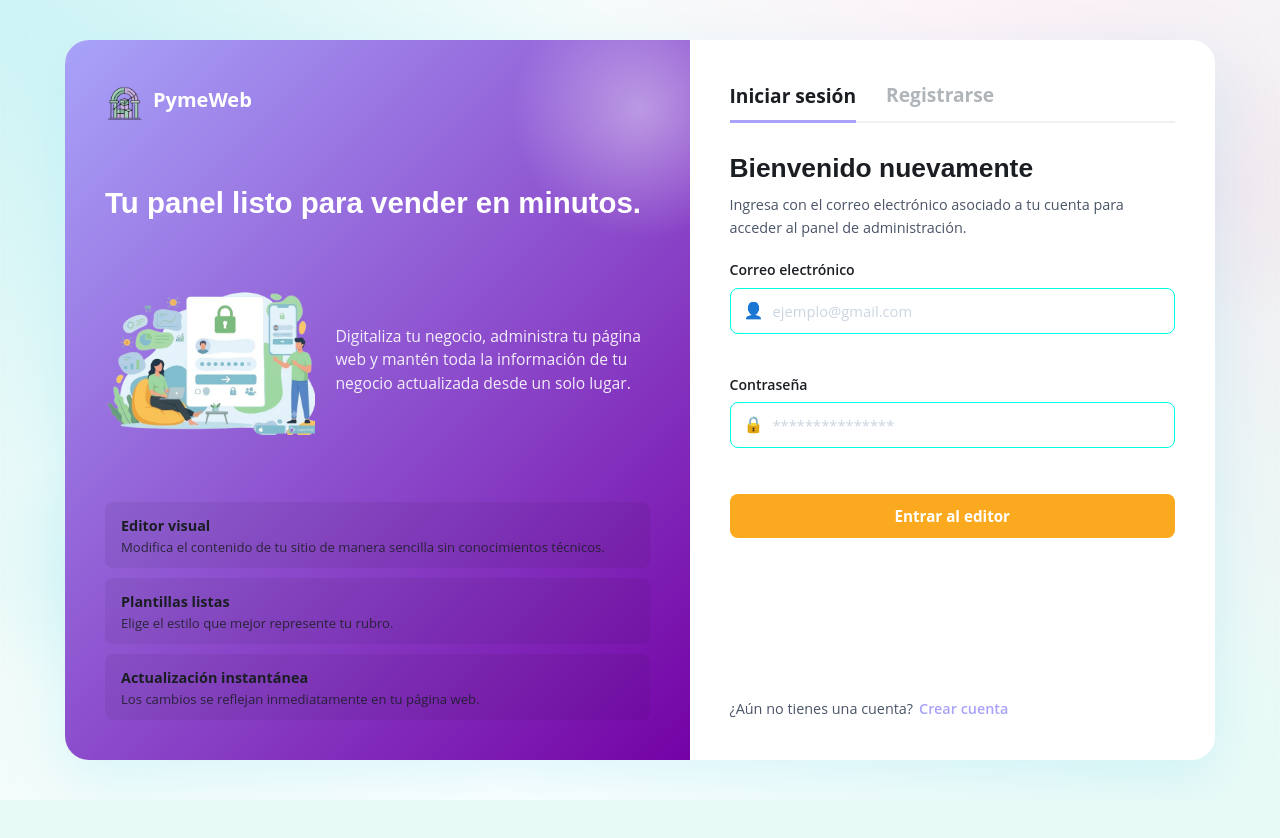
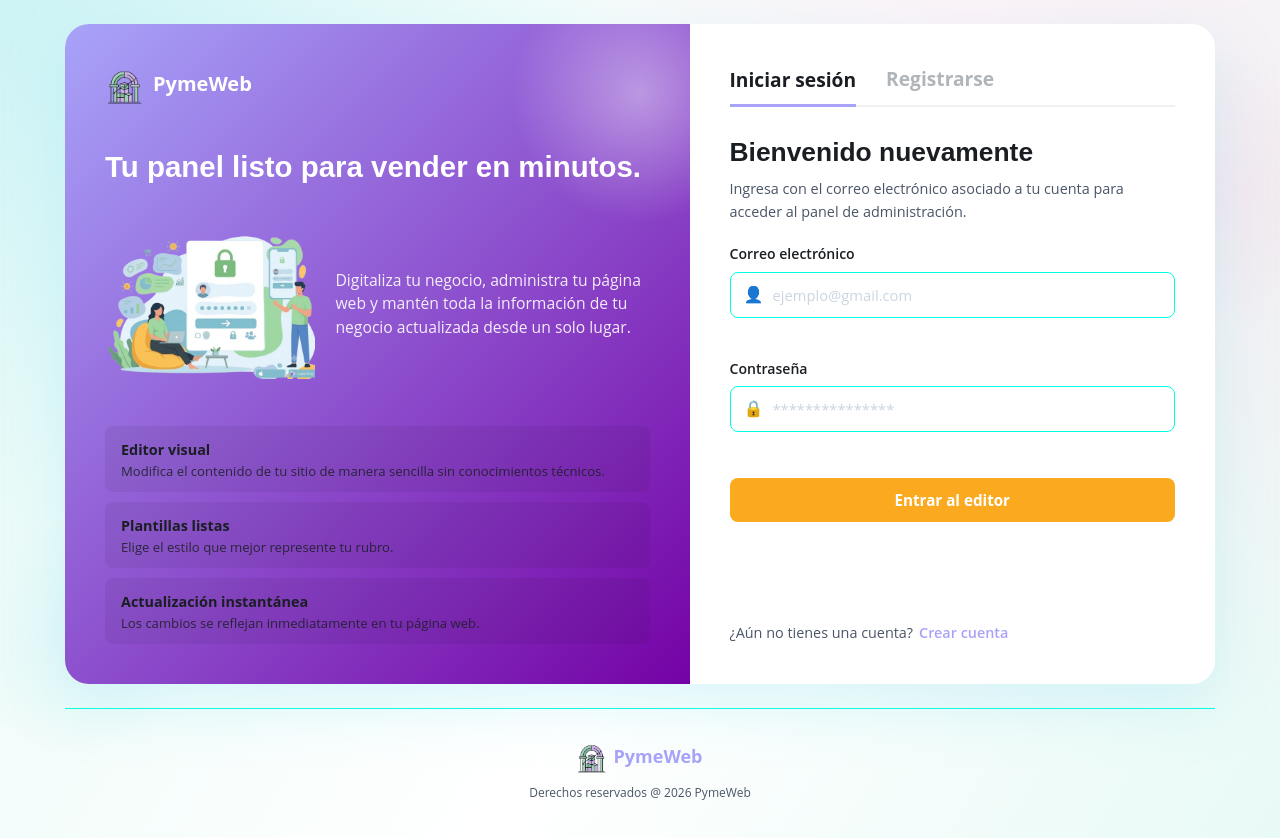
Before and after one commit to MarioLoyol4/pymeweb, a React (Vite) app in the folder proyecto/frontend/: page /login in a window 1280 px wide. Shown: the top 838 px of the page. Before the commit the page ends 800 px from the top, so only its background shows below. Built offline with nearby package versions, Linux system fonts and the light colour scheme; no server answers.

Commit message:
se crea componente footer

```diff
--- /dev/null
+++ b/proyecto/frontend/src/components/SharedFooter.jsx
@@ -0,0 +1,15 @@
+import React from 'react';
+import { Logo } from './Logo';
+import '../styles/components/Footer.css';
+
+export default function SharedFooter() {
+  return (
+    <footer className="footer">
+      <div className="footer-logo">
+        <Logo width="40px" height="40px" className="logo-img" />
+        <span>PymeWeb</span>
+      </div>
+      <p className="footer-copyright">Derechos reservados @ 2026 PymeWeb</p>
+    </footer>
+  );
+}
--- a/proyecto/frontend/src/js/components/RenderizadorSeccion.js
+++ b/proyecto/frontend/src/js/components/RenderizadorSeccion.js
@@ -6,6 +6,7 @@ import { Servicios } from '../../components/secciones/Servicios';
 import { Contacto } from '../../components/secciones/Contacto';
 import { Redes_sociales } from '../../components/secciones/Redes_sociales';
 import { Productos } from '../../components/secciones/Productos';
+import SharedFooter from '../../components/SharedFooter';
 
 export const resolverRenderizadoSeccion = (tipoSeccion, contenidoJson, logoContenidoJson = null) => {
     const contenido = JSON.parse(contenidoJson);
@@ -26,6 +27,8 @@ export const resolverRenderizadoSeccion = (tipoSeccion, contenidoJson, logoConte
             return { Componente: Productos, props: { contenido } };
         case 'REDES_SOCIALES':
             return { Componente: Redes_sociales, props: { contenido } };
+        case 'PIE_DE_PAGINA':
+            return { Componente: SharedFooter, props: {} };
         case 'CONTACTO':
             return { Componente: Contacto, props: { contenido } };
         default:
--- a/proyecto/frontend/src/pages/Home.jsx
+++ b/proyecto/frontend/src/pages/Home.jsx
@@ -1,5 +1,6 @@
 import { Link } from "react-router-dom";
 import '../styles/pages/Home.css';
+import SharedFooter from '../components/SharedFooter';
 import { Logo } from '../components/Logo';
 
 function Home() {
@@ -74,13 +75,7 @@ function Home() {
         </div>
       </section>
 
-      <footer className="footer">
-        <div className="footer-logo">
-          <Logo width="40px" height="40px" className="logo-img" />
-          <span>PymeWeb</span>
-        </div>
-        <p className="footer-copyright">Derechos reservados @ 2026 PymeWeb</p>
-      </footer>
+      <SharedFooter />
     </div>
   );
 }
--- a/proyecto/frontend/src/pages/Login.jsx
+++ b/proyecto/frontend/src/pages/Login.jsx
@@ -1,6 +1,7 @@
 import React from 'react';
 import { Link } from 'react-router-dom';
 import { useLogin } from '../js/pages/Login.js';
+import SharedFooter from '../components/SharedFooter';
 import '../styles/pages/Auth.css';
 
 const Login = () => {
@@ -18,8 +19,9 @@ const Login = () => {
       <div className="auth-orb orb-one" />
       <div className="auth-orb orb-two" />
 
-      {/* Contenedor principal */}
-      <div className="auth-container">
+      <div className="auth-page-content">
+        {/* Contenedor principal */}
+        <div className="auth-container">
 
         {/* ================= HERO IZQUIERDO ================= */}
         <section className="auth-hero">
@@ -193,8 +195,12 @@ const Login = () => {
 
         </section>
 
+        </div>
+
+        <SharedFooter />
       </div>
     </div>
+
   );
 };
 
--- a/proyecto/frontend/src/pages/PaginaPublica.jsx
+++ b/proyecto/frontend/src/pages/PaginaPublica.jsx
@@ -1,6 +1,7 @@
 import React from 'react';
 import { useParams, useNavigate } from 'react-router-dom';
 import { RenderizadorSeccion } from '../components/RenderizadorSeccion';
+import SharedFooter from '../components/SharedFooter';
 import { usePaginaPublica } from '../js/pages/PaginaPublica.js';
 import { getToken } from '../services/authStorage';
 import { getSlug } from '../services/authService';
@@ -34,6 +35,9 @@ const PaginaPublica = () => {
             )}
 
             {seccionesOrdenadas.map(seccion => {
+                if (seccion.tipoSeccion === 'PIE_DE_PAGINA') {
+                    return null;
+                }
                 if (combinarLogoEnMenu && seccion.tipoSeccion === 'LOGO') {
                     return null;
                 }
@@ -56,6 +60,8 @@ const PaginaPublica = () => {
                     </div>
                 );
             })}
+
+            <SharedFooter />
         </div>
     );
 };
--- a/proyecto/frontend/src/pages/Registro.jsx
+++ b/proyecto/frontend/src/pages/Registro.jsx
@@ -1,6 +1,7 @@
 import React from 'react';
 import { Link } from 'react-router-dom';
 import { useRegistro } from '../js/pages/Registro.js';
+import SharedFooter from '../components/SharedFooter';
 import '../styles/pages/Auth.css';
 
 const Registro = () => {
@@ -19,6 +20,8 @@ const Registro = () => {
     <div className="auth-page">
       <div className="auth-orb orb-one" />
       <div className="auth-orb orb-two" />
+
+      <div className="auth-page-content">
 
       <div className="auth-container">
 
@@ -329,6 +332,9 @@ const Registro = () => {
         </section>
 
       </div>
+
+      <SharedFooter />
+      </div>
     </div>
   );
 };
--- /dev/null
+++ b/proyecto/frontend/src/styles/components/Footer.css
@@ -0,0 +1,28 @@
+/* --- Footer --- */
+.footer {
+  border-top: 1px solid var(--border-color);
+  padding: 30px 0;
+  display: flex;
+  flex-direction: column;
+  align-items: center;
+  gap: 10px;
+}
+
+.footer-logo {
+  display: flex;
+  align-items: center;
+  gap: 8px;
+  font-size: 18px;
+  font-weight: bold;
+  color: var(--primary-color);
+}
+
+.footer-logo img {
+  width: 28px;
+}
+
+.footer-copyright {
+  font-size: 12px;
+  color: var(--text-muted);
+  margin: 0;
+}
--- a/proyecto/frontend/src/styles/pages/Auth.css
+++ b/proyecto/frontend/src/styles/pages/Auth.css
@@ -3,11 +3,11 @@
    ========================================================================== */
 
 .auth-page {
-  height: 100vh;
   min-height: 100vh;
   display: flex;
+  flex-direction: column;
   align-items: center;
-  justify-content: center;
+  justify-content: flex-start;
   background:
     radial-gradient(circle at top left, rgba(123, 223, 242, 0.25), transparent 40%),
     radial-gradient(circle at 85% 20%, rgba(242, 181, 212, 0.25), transparent 45%),
@@ -16,7 +16,16 @@
   font-family: var(--font-main);
   color: var(--text-main);
   position: relative;
-  overflow: hidden;
+  overflow-x: hidden;
+  overflow-y: auto;
+}
+
+.auth-page-content {
+  width: 100%;
+  max-width: 1150px;
+  display: flex;
+  flex-direction: column;
+  gap: 24px;
 }
 
 .auth-container,
@@ -24,7 +33,7 @@
   display: flex;
   width: 100%;
   max-width: 1150px;
-  height: 100%;
+  min-height: min(720px, calc(100vh - 140px));
   max-height: 720px;
   background-color: #ffffff;
   border-radius: 24px;
--- a/proyecto/frontend/src/styles/pages/Home.css
+++ b/proyecto/frontend/src/styles/pages/Home.css
@@ -229,35 +229,6 @@
 .color-badge-2 { color: var(--badge-2-num); }
 .color-badge-3 { color: var(--badge-3-num); }
 
-/* --- Footer --- */
-.footer {
-  border-top: 1px solid var(--border-color);
-  padding: 30px 0;
-  display: flex;
-  flex-direction: column;
-  align-items: center;
-  gap: 10px;
-}
-
-.footer-logo {
-  display: flex;
-  align-items: center;
-  gap: 8px;
-  font-size: 18px;
-  font-weight: bold;
-  color: var(--primary-color);
-}
-
-.footer-logo img {
-  width: 28px;
-}
-
-.footer-copyright {
-  font-size: 12px;
-  color: var(--text-muted);
-  margin: 0;
-}
-
 /* --- Responsivo básico --- */
 @media (max-width: 992px) {
   .home-container { padding: 20px; }
```
Also changed, not shown: 2 other files (tests, documents, lock files or other folders).
